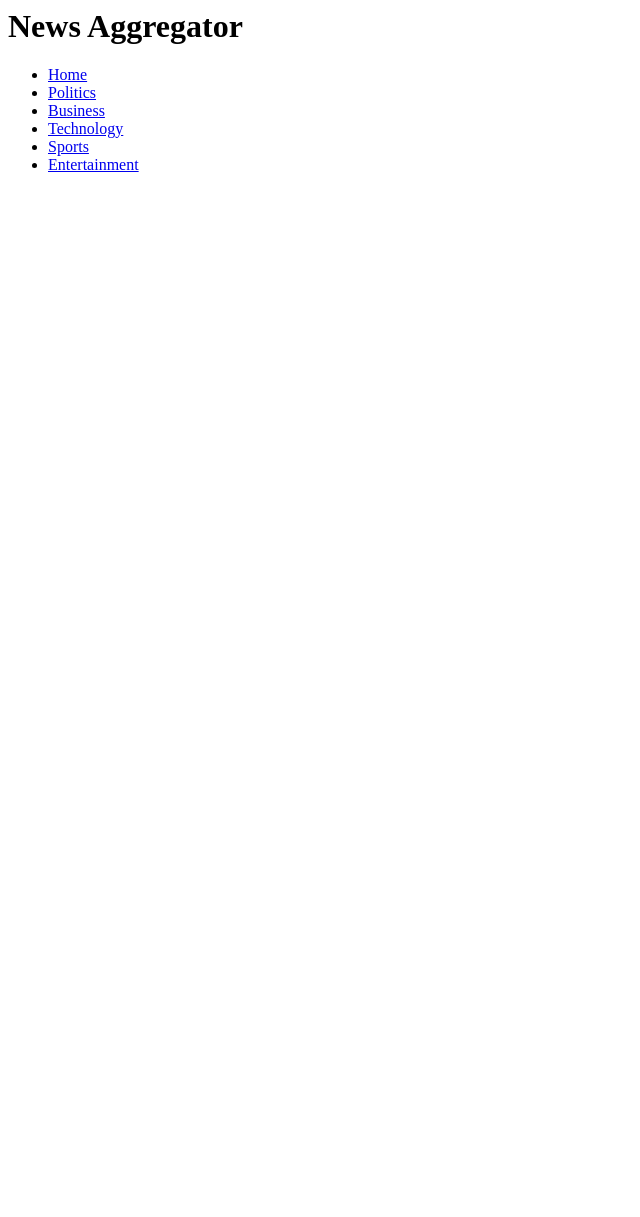
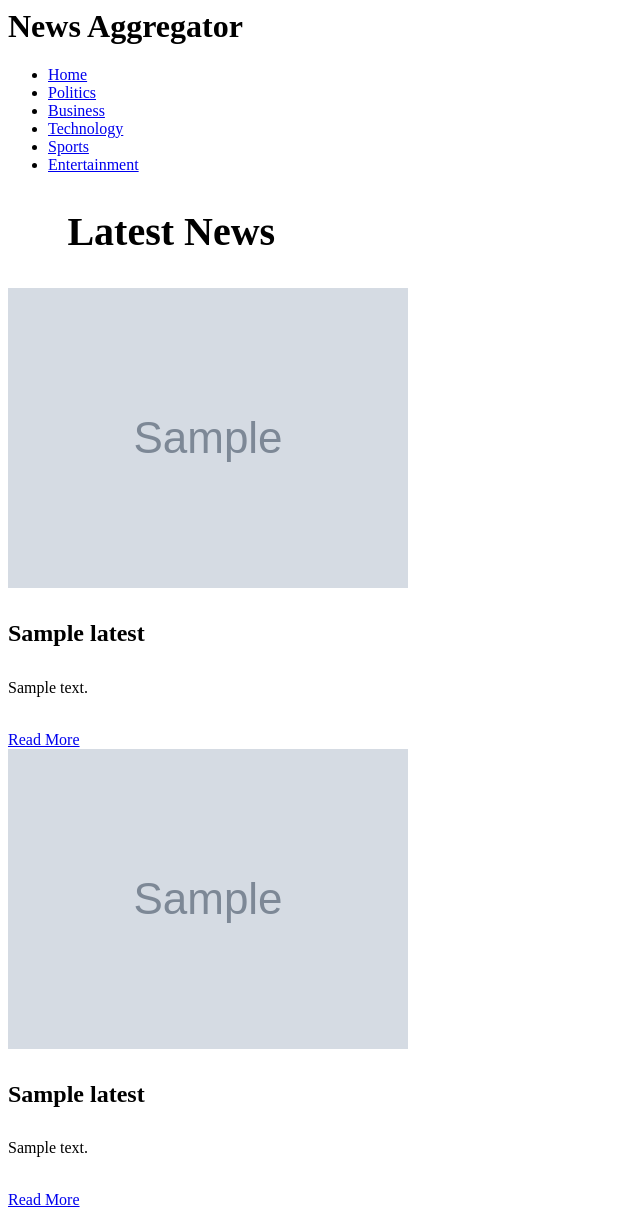
Before and after one commit to grenn24/News-Aggregator-with-chrome-extension-, a Python web app: template templates/home.html in a window 1280 px wide. Shown: the whole page, without its empty margins (0-640 px from the left). Before the commit the page ends 172 px from the top, so only its background shows below. Run offline with Jinja, Linux system fonts and the light colour scheme; the template is opened without the code that fills it: most values are stand-ins (such as "Sample title", 1, 10 or a date in 2020); grey boxes marked "Sample" are stand-in pictures.

Commit message:
added latest news section in home.html

```diff
--- a/templates/home.html
+++ b/templates/home.html
@@ -25,3 +25,47 @@
         <li><a href="/news/entertainment" class="nav">Entertainment</a></li>
     </ul>
 </nav>
+
+<main>
+    <!-- Latest news section of home page -->
+    <section>
+        <h2 style="margin-left: 4.7%; font-size: 2.5em">Latest News</h2>
+
+        <!-- Display each news article under general category in horizontal card layout -->
+        {% for new in latest_news %}
+
+        <div class="card-container-1">
+            <div class="row-1">
+                <div class="card-1">
+                    <div class="img-square-wrapper">
+                        <img class="image-1" src="{{ new.latests[0].urlToImage }}" alt="{{ new.latests[0].title }}">
+                    </div>
+                    <div class="card-body-1">
+                        <h4 class="card-title" style="font-size: 1.5em">{{ new.latests[0].title }}</h4>
+                        <p class="card-text" style="font-size: 1.0em">{{ new.latests[0].description }}</p>
+                        <br>
+                        <a class="button" href="{{ new.latests[0].url }}" class="btn btn-primary">Read More</a>
+                    </div>
+                </div>
+            </div>
+        </div>
+
+        <div class="card-container-1">
+            <div class="row-1">
+                <div class="card-1">
+                    <div class="img-square-wrapper-1">
+                        <img class="image-1" src="{{ new.latests[1].urlToImage }}" alt="{{ new.latests[1].title }}">
+                    </div>
+                    <div class="card-body-2">
+                        <h4 class="card-title" style="font-size: 1.5em">{{ new.latests[1].title }}</h4>
+                        <p class="card-text" style="font-size: 1.0em">{{ new.latests[1].description }}</p>
+                        <br>
+                        <a class="button" href="{{ new.latests[1].url }}" class="btn btn-primary">Read More</a>
+                    </div>
+                </div>
+            </div>
+        </div>
+
+        {% endfor %}
+
+    </section>
```
